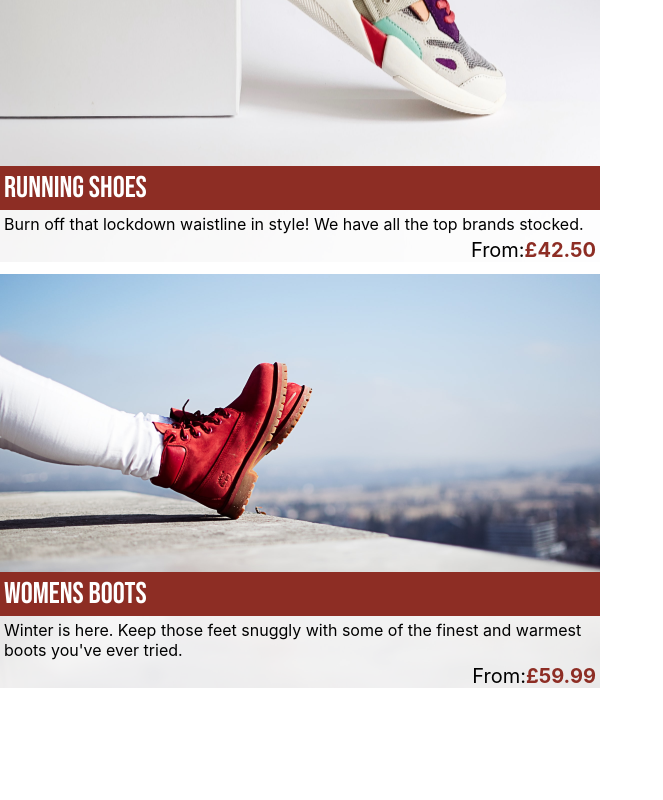
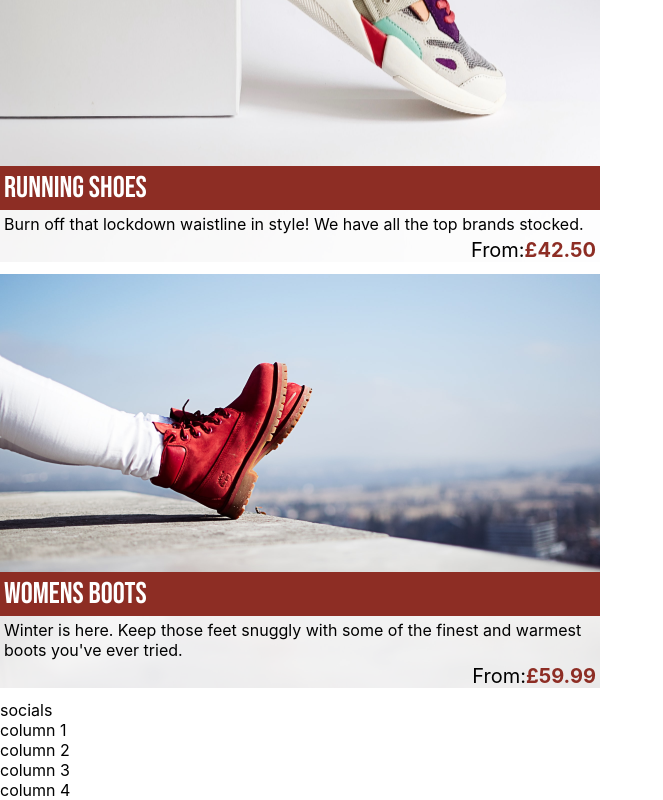
Before and after one commit to patchinator/golden_shoe, a Next.js app: page / in a window 1280 px wide. Shown: the part 1810-2610 px from the top of the page, without its empty margins (0-663 px from the left). Before the commit the page ends 2510 px from the top, so only its background shows below. Built offline with nearby package versions, Linux system fonts and the light colour scheme; a web font is replaced by a local one.

Commit message:
created respsective components for Footer

```diff
--- /dev/null
+++ b/components/Footer/Footer.js
@@ -0,0 +1,17 @@
+import style from "./Footer.module.scss";
+
+const Footer = () => {
+  return (
+    <footer className={style.footer}>
+      <div className={style.social_media}>socials</div>
+      <div className={style.column_wrapper}>
+        <div className={style.columns}>column 1</div>
+        <div className={style.columns}>column 2</div>
+        <div className={style.columns}>column 3</div>
+        <div className={style.columns}>column 4</div>
+      </div>
+    </footer>
+  );
+};
+
+export default Footer;
--- a/pages/index.js
+++ b/pages/index.js
@@ -4,6 +4,7 @@ import Head from "next/head";
 import Navbar from "../components/Header/Navbar";
 import ProductCard from "../components/ProductCard";
 import Carousel from "../components/Carousel";
+import Footer from "../components/Footer/Footer";
 
 // card images
 import womensShoesImage from "../assets/womens_shoes.jpg";
@@ -54,6 +55,7 @@ export default function Home() {
         image={womensBootsImage}
         price="59.99"
       />
+      <Footer />
     </div>
   );
 }
```
Also changed, not shown: components/Footer/Footer.module.scss (added).
